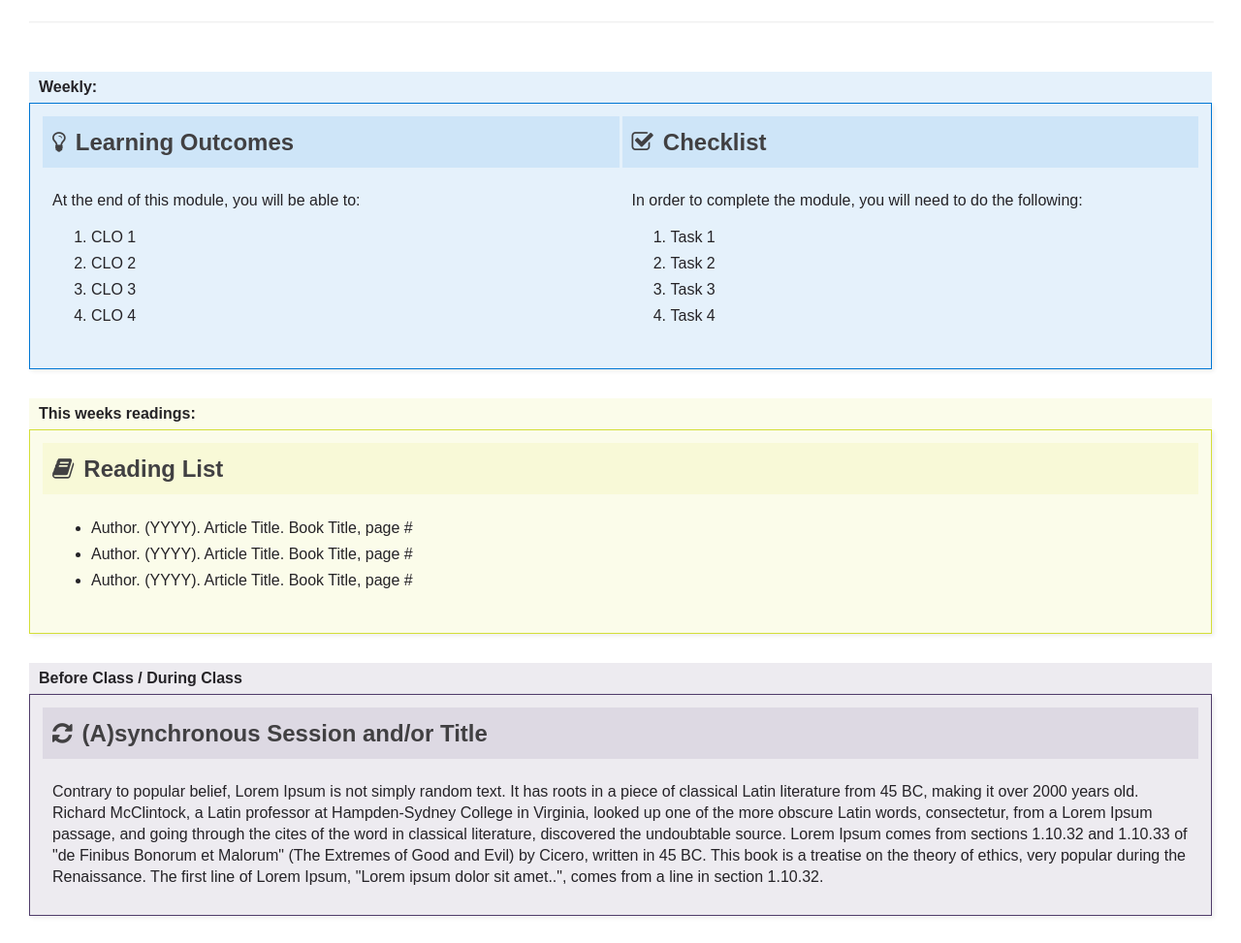
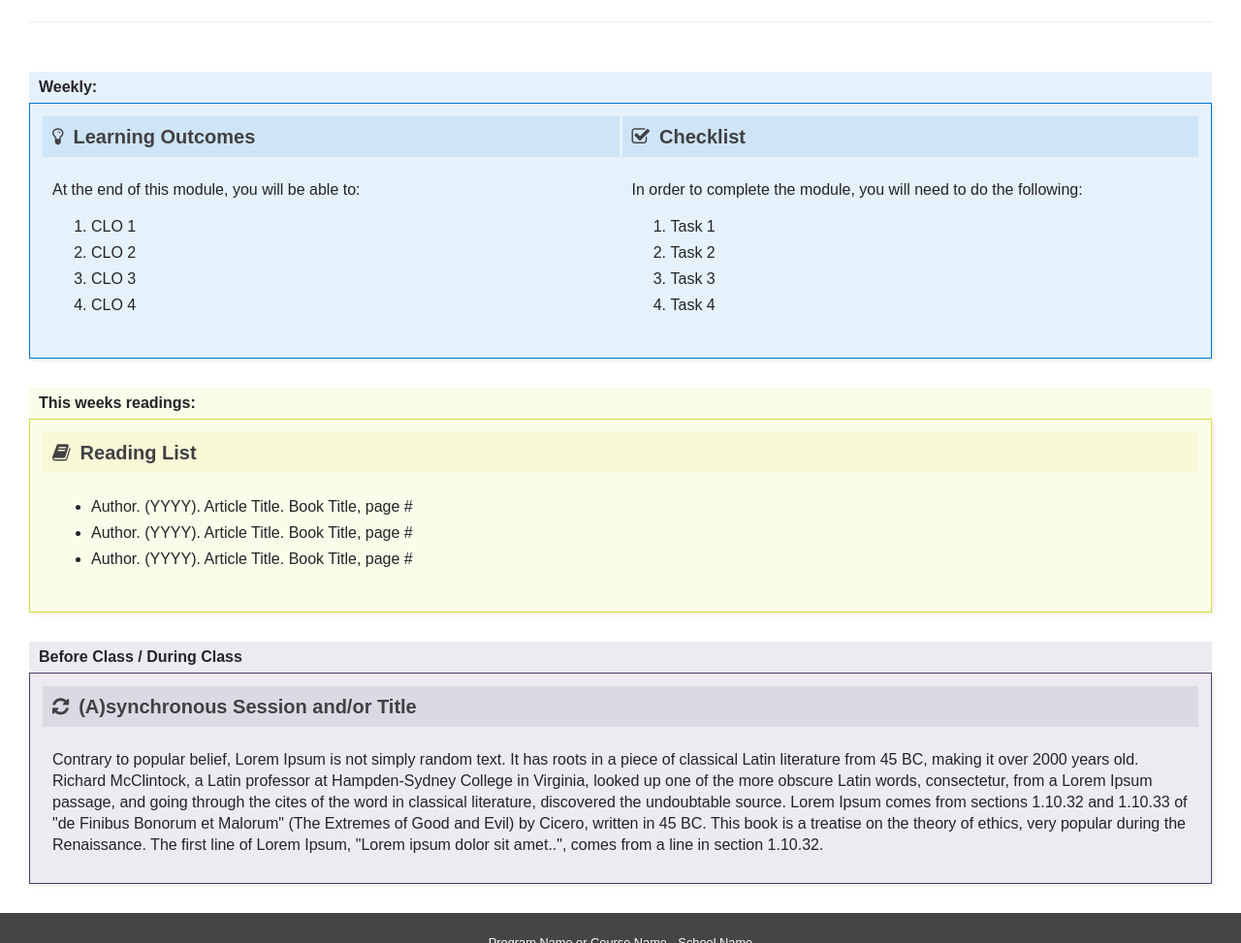
Before and after one commit to carolinenichol/eCentennial-templates, a plain HTML site: page _html/overview.html in a window 1280 px wide. Shown: the part 260-1233 px from the top of the page at 97% size. Drawn offline with nearby package versions, Linux system fonts and the light colour scheme.

Commit message:
Update overview.html

```diff
--- a/_html/overview.html
+++ b/_html/overview.html
@@ -23,10 +23,10 @@
 <tbody>
 <tr>
 <th scope="col">
-<h2 class="learningoutcome-icon">Learning Outcomes</h2>
+<h3 class="learningoutcome-icon">Learning Outcomes</h3>
 </th>
 <th scope="col">
-<h2 class="checklist-icon">Checklist</h2>
+<h3 class="checklist-icon">Checklist</h3>
 </th>
 </tr>
 <tr >
@@ -55,7 +55,7 @@
 <table class="lime-highlight"><caption>This weeks readings:</caption>
 <tbody>
 <tr>
-<th scope="col"><h2 class="readings-icon">Reading List</h2></th>
+<th scope="col"><h3 class="readings-icon">Reading List</h3></th>
 </tr>
 <tr>
 <td>
@@ -73,7 +73,7 @@
 <tbody>
 <tr>
 <th scope="col">
-<h2 class="sync-icon">(A)synchronous Session and/or Title</h2>
+<h3 class="sync-icon">(A)synchronous Session and/or Title</h3>
 </th>
 </tr>
 <tr>
```
